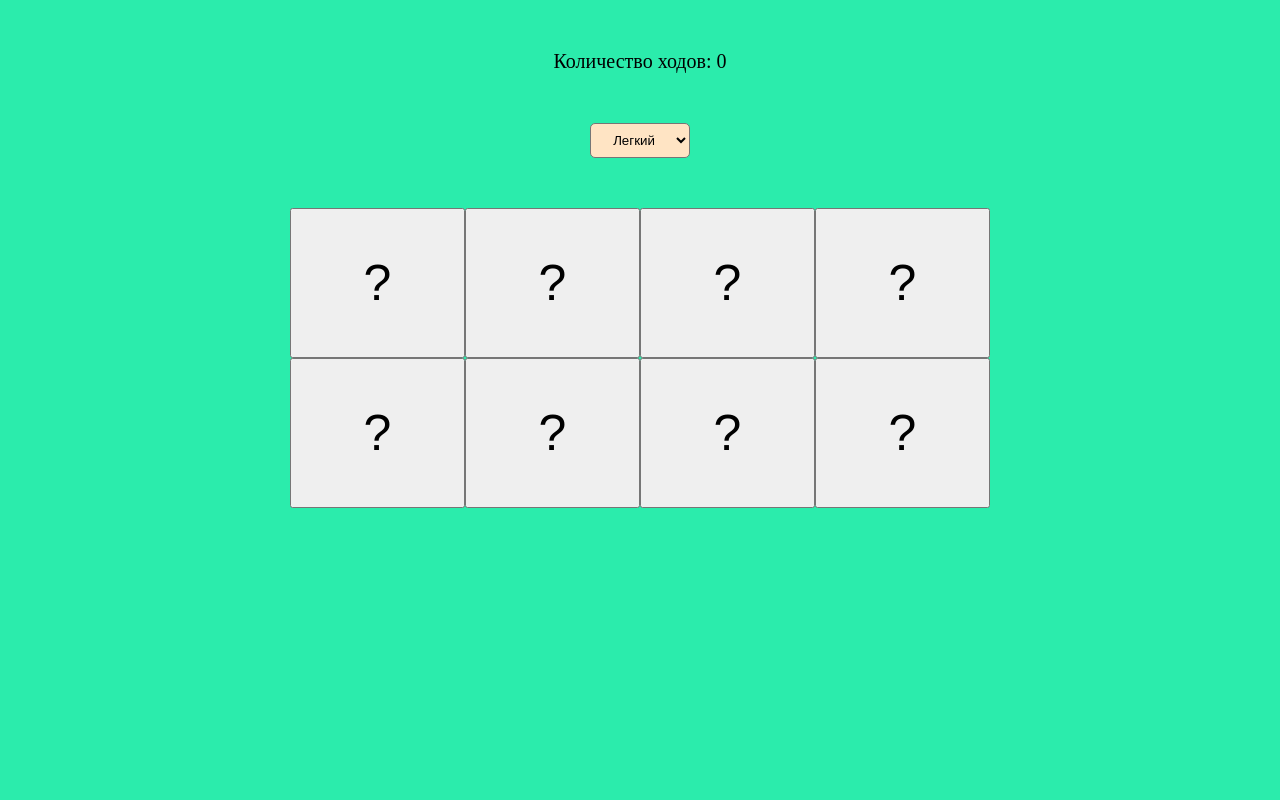
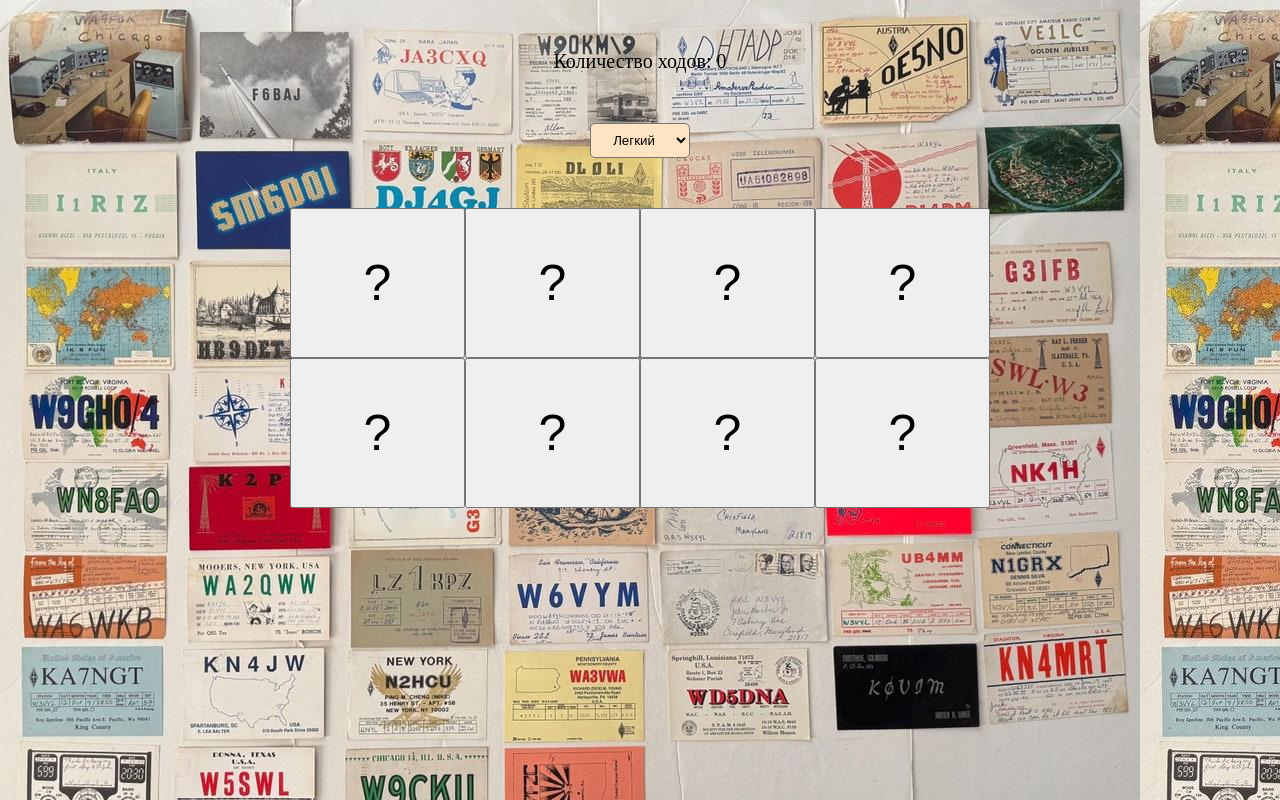
Before and after one commit to Dmitry862/Memory-game, a plain HTML site: page index.html in a window 1280 px wide. Drawn offline with Linux system fonts and the light colour scheme.

Commit message:
feat: add background image

```diff
--- a/style.css
+++ b/style.css
@@ -5,7 +5,7 @@
   margin: 0 auto;
 }
 body {
-  background-color: rgb(43, 236, 172);
+  background-image: url(./images/QSL.jpeg);
 }
 .wrapper {
   max-width: 1440px;
```
Also changed, not shown: images/QSL.jpeg (added).
